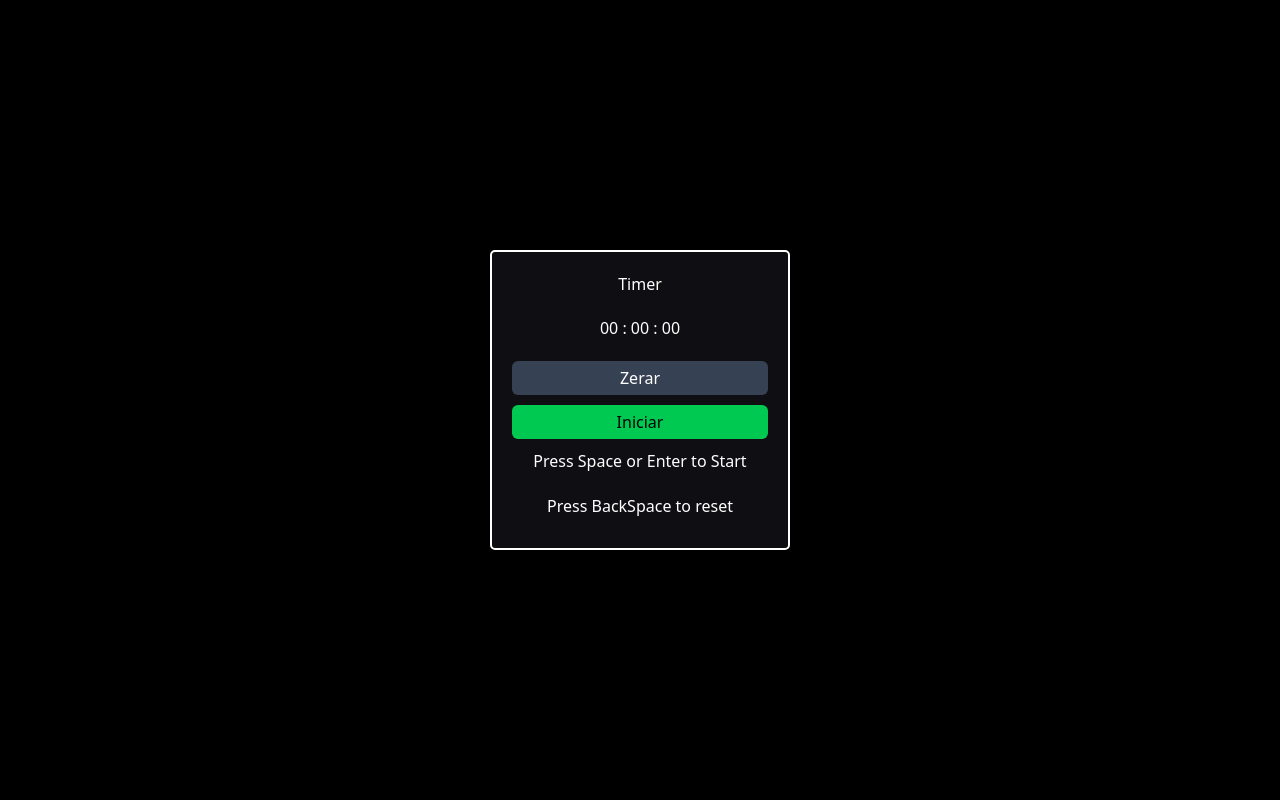
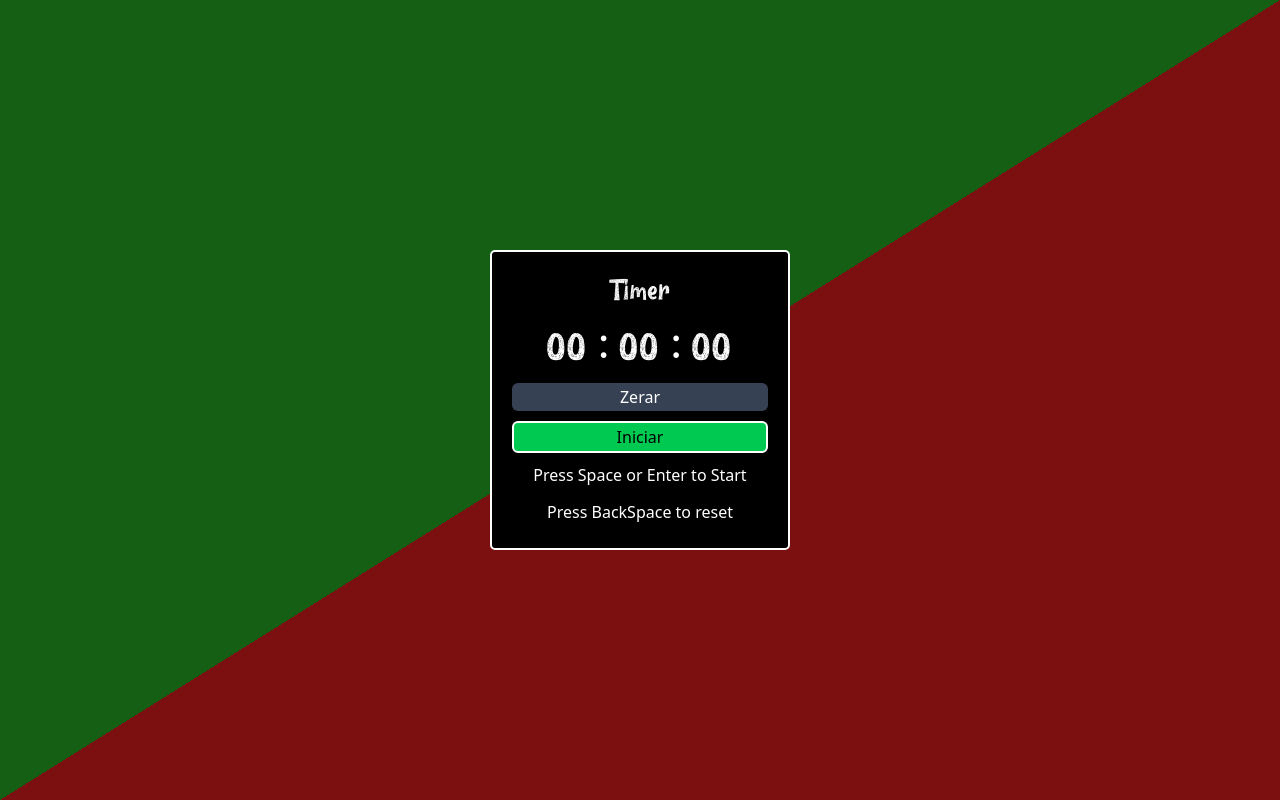
Before and after one commit to Joao-Dev2012/timer, a Next.js app: page / in a window 1280 px wide. Built offline with nearby package versions, Linux system fonts and the light colour scheme.

Commit message:
Versao Final com estilizacao pronta

```diff
--- a/src/app/globals.css
+++ b/src/app/globals.css
@@ -1,23 +1,31 @@
 @import "tailwindcss";
+@font-face {
+    font-family: "Wildeast";
+    src: url("/Fontes/The Wildeast.ttf") format("truetype");
+}
 *{
     margin: 0;
     padding: 0;
     box-sizing: border-box;
 }
+.fontes{
+    font-family: 'Wildeast';
+}
 body{
     display: grid;
     min-height: 100dvh;
     place-items: center;
-    background: black;
+    background:
+    linear-gradient(to right bottom, rgb(20, 95, 20) 50%,rgb(124, 15, 15) 50%);
 
 }
 div{
     width: 300px;
     aspect-ratio: 1 / 1;
-    background-color: rgb(15, 15, 19);
     display: grid;
     padding: 20px;
     border-radius: 5px;
+    background: black;
     gap: 10px;
     text-align: center;
 }
--- a/src/app/page.tsx
+++ b/src/app/page.tsx
@@ -14,11 +14,11 @@ export default function Layout(){
 
   const textoDoPause = AtivaçãoTimer ? 'Pausar' : 'Iniciar'
   const tailwindButaoPause = AtivaçãoTimer
-  ? 'bg-red-500 text-white'
-  : 'bg-green-500 text-black'
+  ? 'bg-red-500 text-white border-2 border-white'
+  : 'bg-green-500 text-black border-2 border-white'
   const corDoTexto = AtivaçãoTimer
-  ? 'text-green-500'
-  : 'text-white'
+  ? 'text-green-500 text-5xl'
+  : 'text-white text-5xl'
 
   function apertarTecla(event: KeyboardEvent){
     const elemento = event.target as HTMLElement
@@ -79,12 +79,11 @@ useEffect(() => {
   return(
     <>
     <div className='text-white border-2 border-white-900'>
-      <h1>Timer</h1>
-  <p className={corDoTexto}>
-
+      <h1 className="fontes text-3xl">Timer</h1>
+  <p className={`${corDoTexto} fontes`}>
    {minutos.toString().padStart(2,'0')} : {segundos.toString().padStart(2,'0')} : {centesimos.toString().padStart(2,'0')}
   </p>
-      <button onClick={zerarContagem} className="bg-gray-700">Zerar</button>
+      <button onClick={zerarContagem} className=" bg-gray-700">Zerar</button>
       <button className={tailwindButaoPause}onClick={pausarDespausar}>{textoDoPause}</button>
       <p>Press Space or Enter to Start</p>
       <p>Press BackSpace to reset</p>
```
Also changed, not shown: public/Fontes/The Wildeast.ttf (added).
